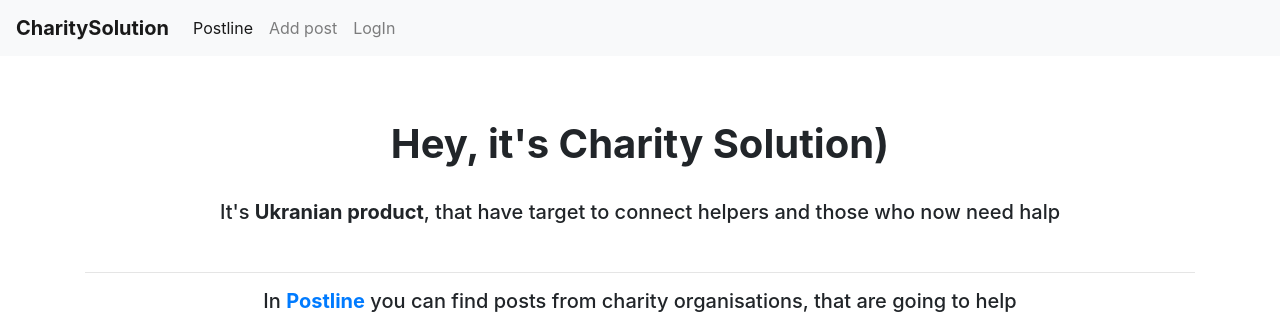
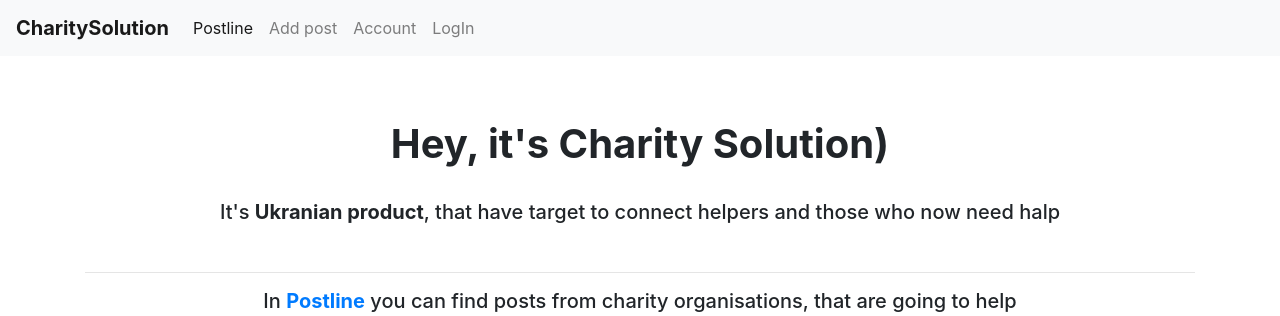
Before and after one commit to YehorVoitenko/CharitySolution, a Django app: page / in a window 1280 px wide. Shown: the top 316 px of the page. Run offline with Django 4.2, Linux system fonts and the light colour scheme.

Commit message:
[navbar] Added account to navbar

```diff
--- a/templates/pattern_page.html
+++ b/templates/pattern_page.html
@@ -35,6 +35,9 @@
         <a class="nav-link" href="{% url 'create_post' %}">Add post</a>
       </li>
       <li class="nav-item">
+        <a class="nav-link" href="{% url '#' %}">Account</a>
+      </li>
+      <li class="nav-item">
           {% if request.user.is_authenticated %}
               <a class="nav-link" href="{% url 'logout_organisation' %}">LogOut</a>
           {% else %}
```
